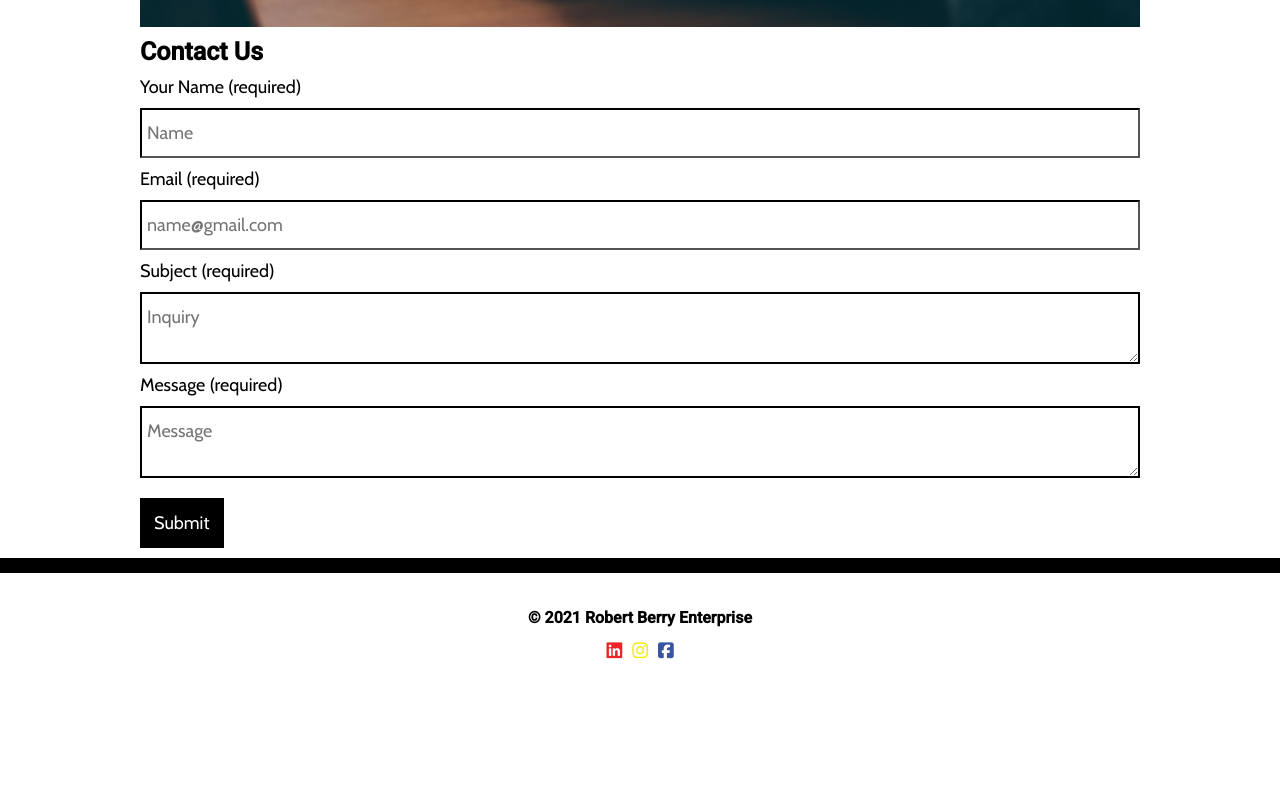
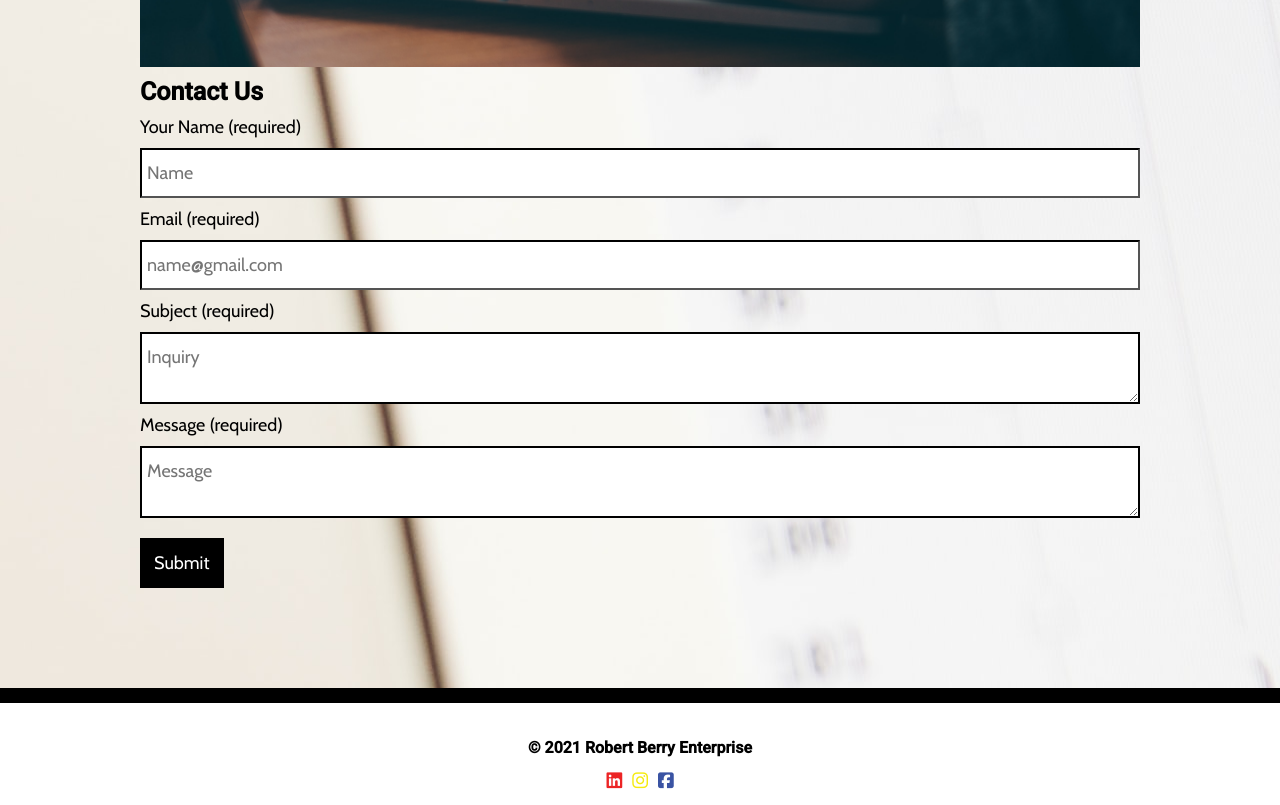
Before and after one commit to robertmberry/robertberrynet, a plain HTML site: page contact.html in a window 1280 px wide. Shown: the part 875-1680 px from the top of the page. Before the commit the page ends 1550 px from the top, so only its background shows below. Drawn offline with nearby package versions, Linux system fonts and the light colour scheme.

Commit message:
contact page

```diff
--- a/contact.html
+++ b/contact.html
@@ -9,6 +9,14 @@
 <meta http-equiv="Content-Type" content="text/html; charset=iso-8859-1"/>
 <link rel="stylesheet" type="text/css" href="assets/css/style.css">
 <link rel="stylesheet" href="https://use.fontawesome.com/e285ff604a.css">
+<style>
+	#form {
+		background: url(assets/img/keyboard-white.jpg), #fff;
+		background-repeat:no-repeat;
+		background-position: 0 center;
+		padding: 40px 0px;
+	}
+</style>
 </head>
 <body>
 <!-- header -->
@@ -24,11 +32,12 @@
 	</nav>
 </header>
 <!-- main content -->
+	<div id="form">
 		<container class="indexcontainer">
 			<section>
 					<img src="assets/img/typing.jpg" style="padding-top: 30px;">
 					<h1>Contact Us</h1>
-				<form>
+					<form style="padding-bottom: 50px;">
 						<label>
 							Your Name (required)<br>
 							<input type="text" name="nm" placeholder="Name" required>
@@ -53,6 +62,7 @@
 					</form>
 			</section>
 		</container>
+	</div>
 <!-- footer -->
 	<footer class="footer">
 		<h3>&copy 2021 Robert Berry Enterprise</h3>
```
Lines whose indentation alone changed are shown as unchanged.
